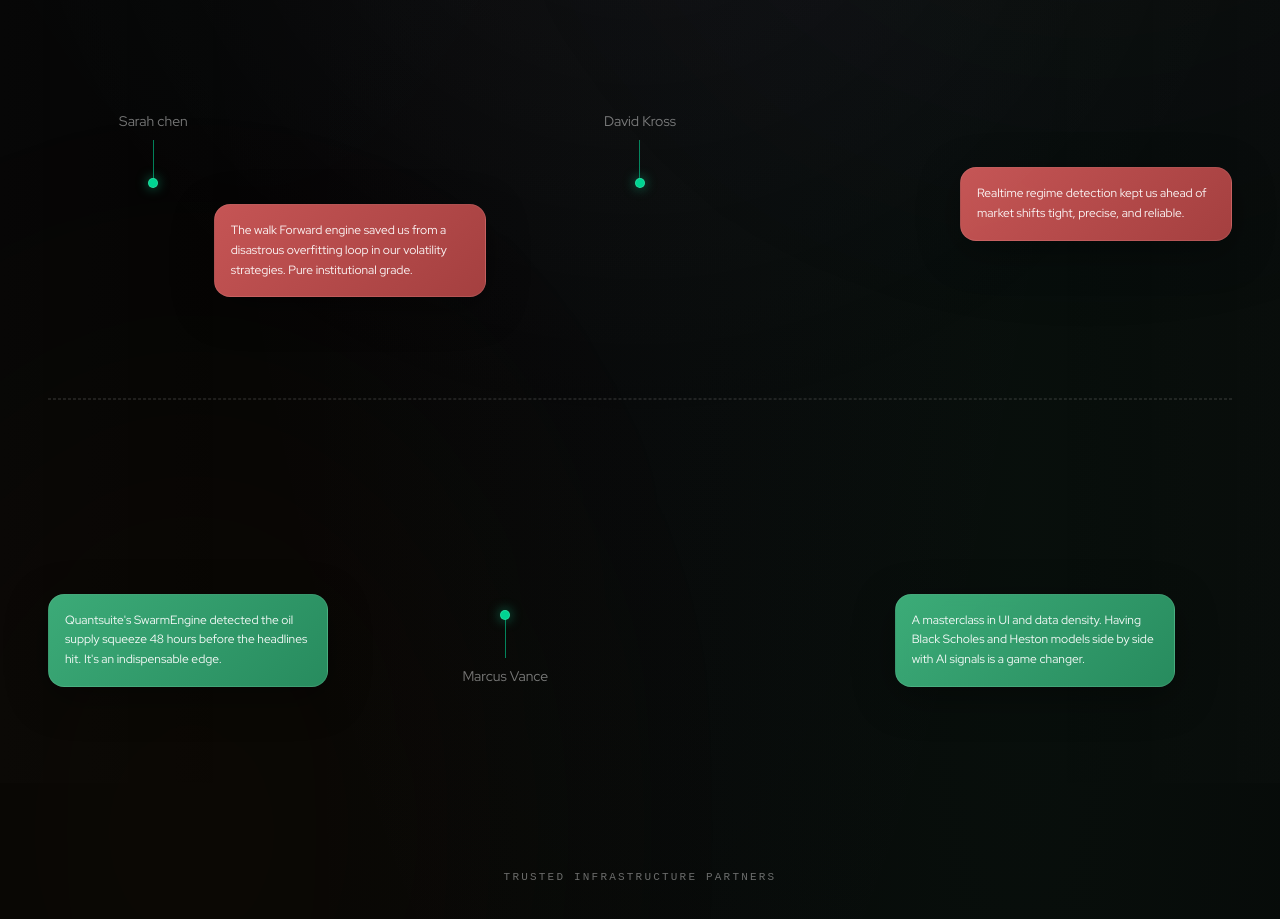
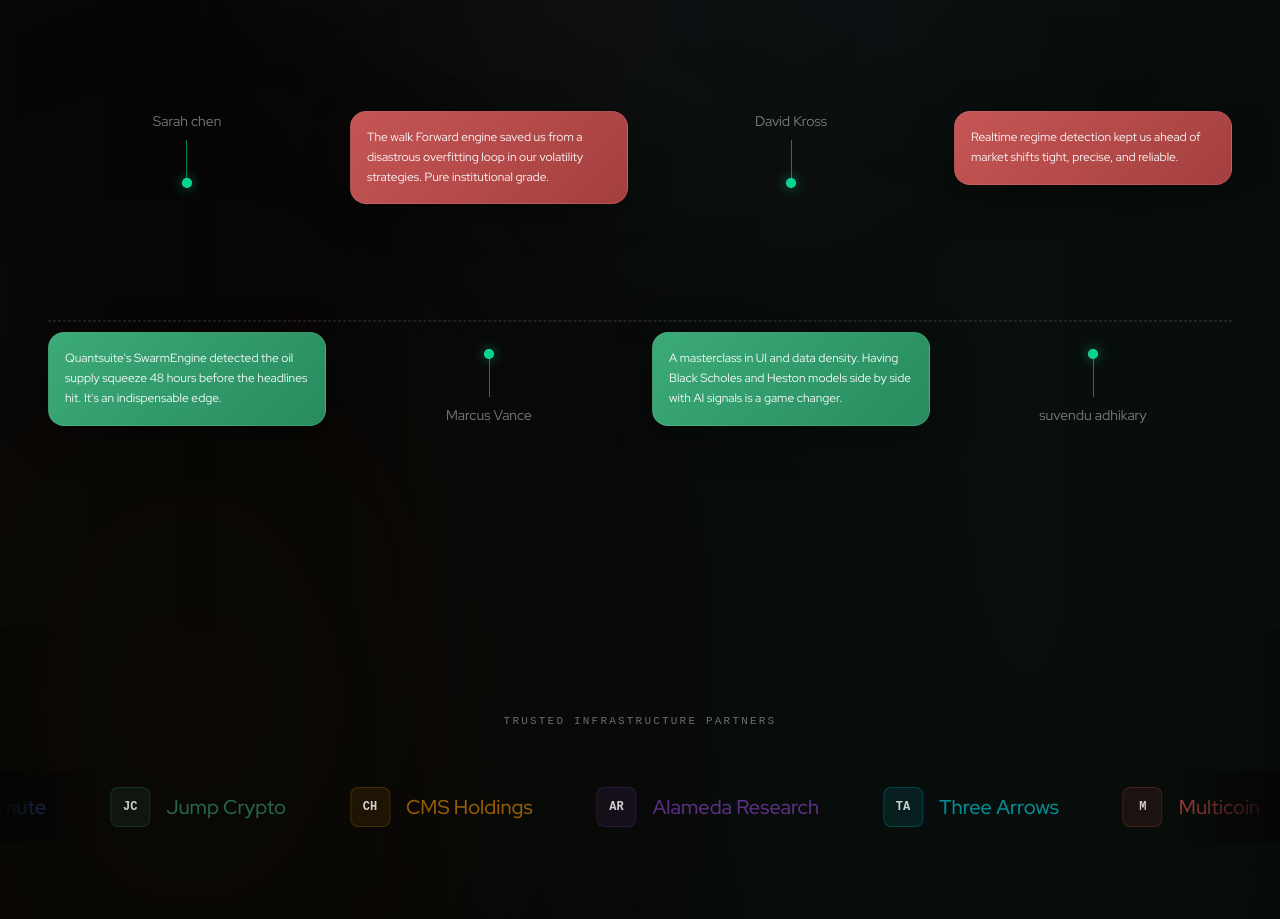
Before and after one commit to SohamMondal88/quantsite, a Next.js app: page / in a window 1280 px wide. Shown: the part 4724-5643 px from the top of the page. Built offline with nearby package versions, Linux system fonts and the light colour scheme.

Commit message:
enhancement

```diff
--- a/src/app/components/Testimonials.tsx
+++ b/src/app/components/Testimonials.tsx
@@ -41,10 +41,11 @@ function TestimonialCard({
 
   return (
     <div
-      className={`max-w-[280px] p-4 rounded-2xl shadow-[0_10px_40px_rgba(0,0,0,0.35)] backdrop-blur-sm ${className}`}
+      className={`p-4 rounded-2xl shadow-[0_10px_40px_rgba(0,0,0,0.35)] backdrop-blur-sm ${className}`}
       style={{
         background: bg,
         border: "1px solid rgba(255,255,255,0.08)",
+        width: "min(100%, 280px)",
       }}
     >
       <p className="font-sans text-[12px] leading-[1.65] text-white/95">
@@ -65,10 +66,9 @@ function Connector({
     <div className="flex flex-col items-center">
       {position === "top" ? (
         <>
-          <span className="font-sans text-[14px] font-light text-white/45 mb-2">
+          <span className="font-sans text-[14px] font-light text-white/45 mb-2 text-center whitespace-nowrap">
             {author}
           </span>
-
           <div className="relative w-px h-12 bg-emerald-400/60">
             <div className="absolute bottom-0 left-1/2 -translate-x-1/2 w-2.5 h-2.5 rounded-full bg-emerald-400 shadow-[0_0_12px_rgba(16,185,129,0.7)] border border-emerald-300/40" />
           </div>
@@ -78,8 +78,7 @@ function Connector({
           <div className="relative w-px h-12 bg-emerald-400/60">
             <div className="absolute top-0 left-1/2 -translate-x-1/2 w-2.5 h-2.5 rounded-full bg-emerald-400 shadow-[0_0_12px_rgba(16,185,129,0.7)] border border-emerald-300/40" />
           </div>
-
-          <span className="font-sans text-[14px] font-light text-white/45 mt-2">
+          <span className="font-sans text-[14px] font-light text-white/45 mt-2 text-center whitespace-nowrap">
             {author}
           </span>
         </>
@@ -97,83 +96,82 @@ export default function Testimonials() {
 
       <div className="relative max-w-7xl mx-auto">
         {/* Heading */}
-        <h2 className="font-serif text-center text-white text-[48px] md:text-[72px] lg:text-[84px] font-light tracking-tight mb-24">
+        <h2 className="font-serif text-center text-white text-[48px] md:text-[64px] lg:text-[84px] font-light tracking-tight mb-24">
           Trusted by the <span className="italic">best</span>
         </h2>
 
-{/* ============ DESKTOP LAYOUT (RESPONSIVE + PERFECTLY ALIGNED) ============ */}
-<div className="hidden lg:block relative h-[34rem] xl:h-[36rem]">
-  {/* Center dashed divider */}
+        {/* ============ DESKTOP LAYOUT (1024px+) - 4 COLUMN ============ */}
+        <div className="hidden lg:block relative" style={{ minHeight: "420px" }}>
+          {/* Horizontal dashed divider */}
           <div className="absolute left-0 right-0 top-1/2 -translate-y-1/2 border-t border-dashed border-white/20" />
 
-  {/* ================= TOP ROW ================= */}
-  <div className="absolute inset-x-0 top-0 grid grid-cols-3 items-start">
-    {/* Sarah chen */}
-    <div className="flex flex-col items-start">
-      <div className="ml-[18%]">
+          {/* 4-column grid */}
+          <div className="grid grid-cols-4 gap-6 items-start">
+            {/* COLUMN 1: Sarah Chen connector + name */}
+            <div className="flex flex-col items-center pt-0">
               <Connector author="Sarah chen" position="top" />
             </div>
 
+            {/* COLUMN 2: Sarah's red card */}
+            <div className="flex flex-col items-center pt-0">
               <TestimonialCard
                 text={testimonials[0].text}
                 color="red"
-        className="mt-4 ml-[42%] w-[16rem] xl:w-[17rem]"
               />
             </div>
 
-    {/* David Kross */}
-    <div className="flex flex-col items-center">
+            {/* COLUMN 3: David Kross connector + name */}
+            <div className="flex flex-col items-center pt-0">
               <Connector author="David Kross" position="top" />
             </div>
 
-    {/* Red Card Right */}
-    <div className="flex justify-end">
+            {/* COLUMN 4: David's red card */}
+            <div className="flex flex-col items-center pt-0">
               <TestimonialCard
                 text={testimonials[1].text}
                 color="red"
-        className="mt-[3.5rem] w-[16rem] xl:w-[17rem]"
               />
             </div>
           </div>
 
-  {/* ================= BOTTOM ROW ================= */}
-  <div className="absolute inset-x-0 bottom-0 grid grid-cols-3 items-end">
-    {/* Green Card Left */}
-    <div className="flex items-start">
+          {/* BOTTOM ROW - inverted order */}
+          <div className="grid grid-cols-4 gap-6 items-end mt-32">
+            {/* COLUMN 1: Marcus Vance's green card */}
+            <div className="flex flex-col items-center pb-0">
               <TestimonialCard
                 text={testimonials[2].text}
                 color="green"
-        className="w-[17rem] xl:w-[18rem]"
               />
             </div>
 
-    {/* Marcus Vance */}
-    <div className="flex justify-start">
-      <div className="ml-[5%]">
+            {/* COLUMN 2: Marcus Vance connector + name */}
+            <div className="flex flex-col items-center pb-0">
               <Connector author="Marcus Vance" position="bottom" />
             </div>
-    </div>
 
-    {/* Green Card + Suvendu */}
-    <div className="relative flex justify-center">
+            {/* COLUMN 3: Suvendu's green card */}
+            <div className="flex flex-col items-center pb-0">
               <TestimonialCard
                 text={testimonials[3].text}
                 color="green"
-        className="w-[17rem] xl:w-[18rem]"
               />
+            </div>
 
-      <div className="absolute left-full ml-12 top-8">
+            {/* COLUMN 4: Suvendu connector + name */}
+            <div className="flex flex-col items-center pb-0">
               <Connector author="suvendu adhikary" position="bottom" />
             </div>
           </div>
         </div>
-</div>
 
-        {/* Tablet Layout */}
-        <div className="hidden md:grid lg:hidden grid-cols-2 gap-10 relative">
-          <div className="absolute top-1/2 left-0 right-0 border-t border-dashed border-white/20 -translate-y-1/2" />
+        {/* ============ TABLET LAYOUT (768px-1023px) ============ */}
+        <div className="hidden md:block lg:hidden relative" style={{ minHeight: "500px" }}>
+          {/* Horizontal dashed divider */}
+          <div className="absolute left-0 right-0 top-1/2 -translate-y-1/2 border-t border-dashed border-white/20" />
 
-          <div className="relative z-10">
+          {/* Top row: 2 columns */}
+          <div className="grid grid-cols-2 gap-6 mb-20">
+            <div className="flex flex-col items-center pt-0">
               <Connector author="Sarah chen" position="top" />
               <TestimonialCard
                 text={testimonials[0].text}
@@ -182,7 +180,7 @@ export default function Testimonials() {
               />
             </div>
 
-          <div className="relative z-10">
+            <div className="flex flex-col items-center pt-0">
               <Connector author="David Kross" position="top" />
               <TestimonialCard
                 text={testimonials[1].text}
@@ -190,8 +188,11 @@ export default function Testimonials() {
                 className="mt-4"
               />
             </div>
+          </div>
 
-          <div className="relative z-10">
+          {/* Bottom row: 2 columns */}
+          <div className="grid grid-cols-2 gap-6 mt-20">
+            <div className="flex flex-col items-center pb-0">
               <TestimonialCard
                 text={testimonials[2].text}
                 color="green"
@@ -200,7 +201,7 @@ export default function Testimonials() {
               <Connector author="Marcus Vance" position="bottom" />
             </div>
 
-          <div className="relative z-10">
+            <div className="flex flex-col items-center pb-0">
               <TestimonialCard
                 text={testimonials[3].text}
                 color="green"
@@ -209,8 +210,9 @@ export default function Testimonials() {
               <Connector author="suvendu adhikary" position="bottom" />
             </div>
           </div>
+        </div>
 
-        {/* Mobile Layout */}
+        {/* ============ MOBILE LAYOUT (<768px) ============ */}
         <div className="md:hidden relative flex flex-col gap-8">
           {/* Vertical dashed line */}
           <div className="absolute top-0 bottom-0 left-[11px] border-l border-dashed border-white/20" />
```
Lines whose indentation alone changed are shown as unchanged.
